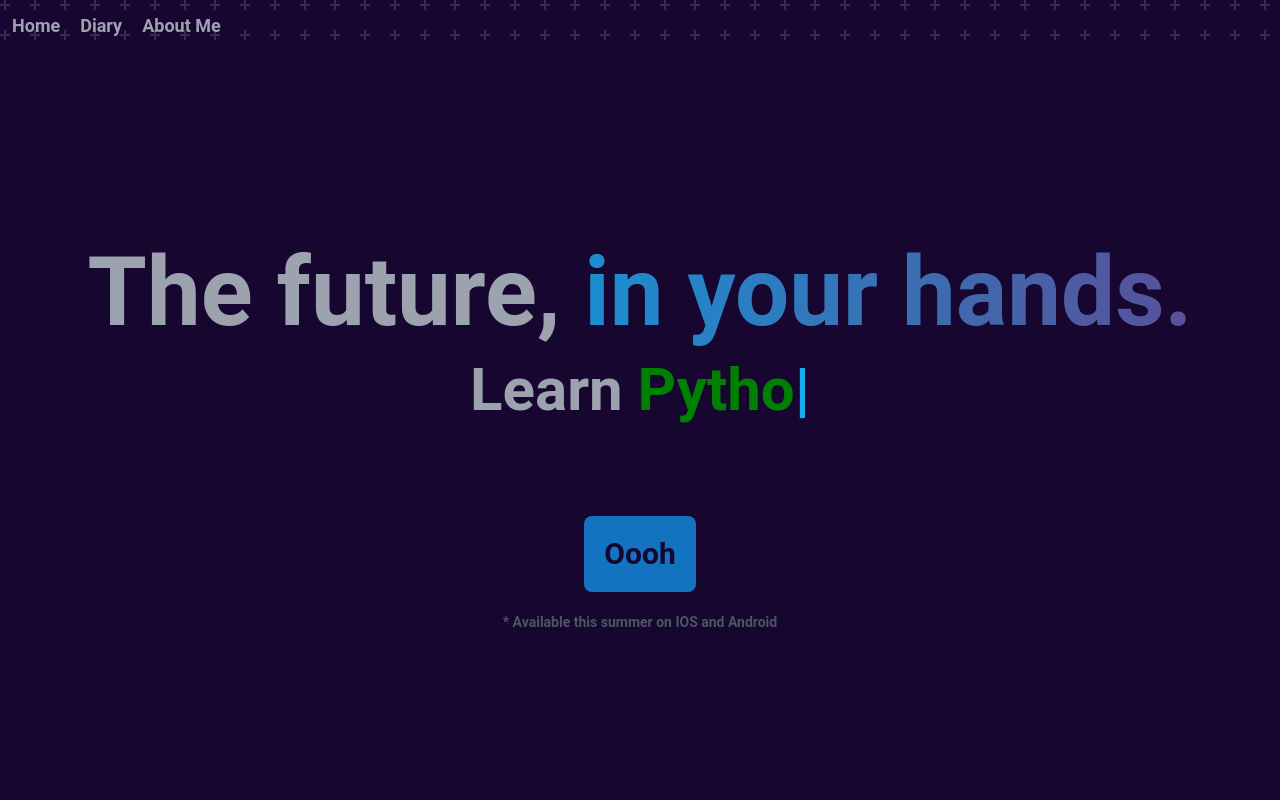
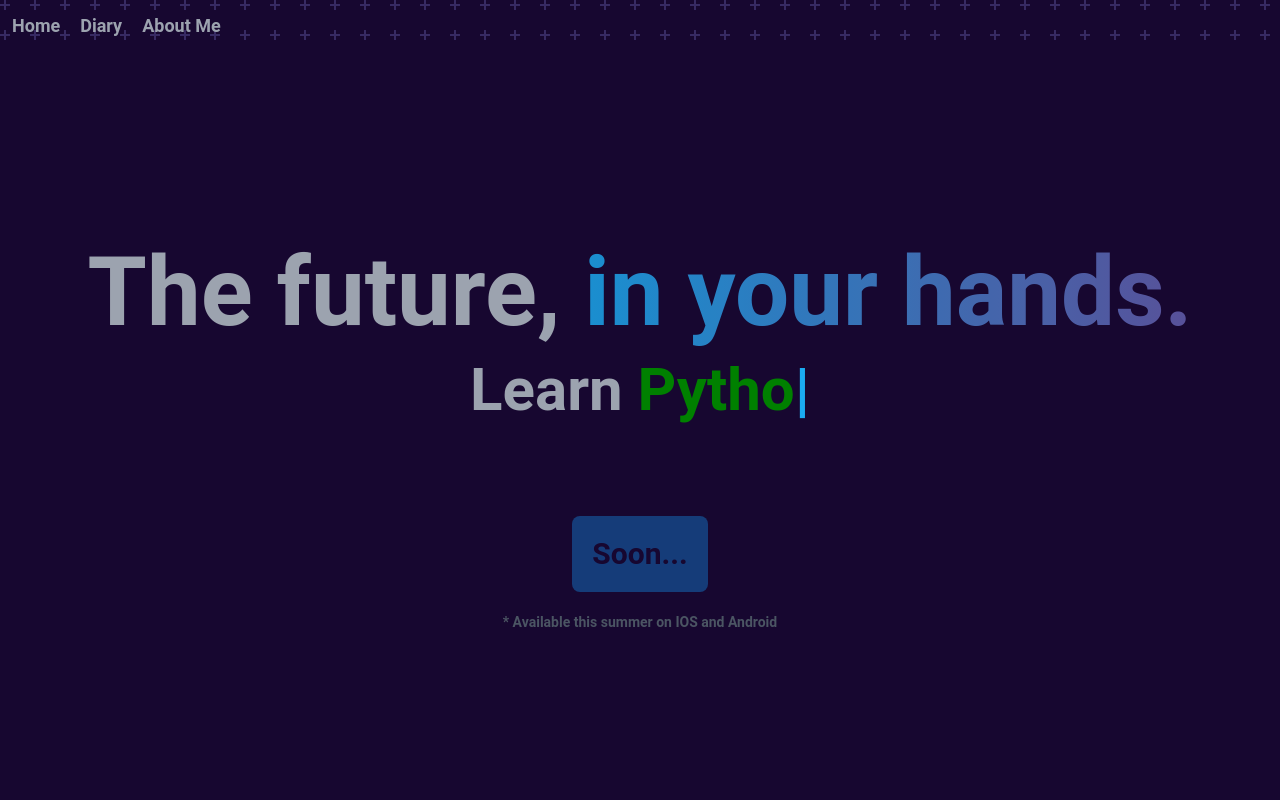
Before and after one commit to fibleep/code-blinx-next-frontend, a Next.js app: page / in a window 1280 px wide. Shown: the top 800 px of the page. Built offline with nearby package versions, Linux system fonts and the light colour scheme.

Commit message:
small fixes

```diff
--- a/src/app/diary/components/LoadingPost.js
+++ b/src/app/diary/components/LoadingPost.js
@@ -1,9 +1,9 @@
 const LoadingPost = () => {
 	return (
 		<div className='bg-gradient-to-r from-secondary to-accent rounded-xl p-8 text-background text-xl w-full'>
-			<div class='animate-pulse flex justify-between'>
-				<div class='h-2 w-52 bg-slate-700 rounded'></div>
-				<div class='h-2 w-24 bg-slate-700 rounded'></div>
+			<div className='animate-pulse flex justify-between'>
+				<div className='h-2 w-52 bg-slate-700 rounded'></div>
+				<div className='h-2 w-24 bg-slate-700 rounded'></div>
 			</div>
 		</div>
 	);
--- a/src/app/diary/page.js
+++ b/src/app/diary/page.js
@@ -10,11 +10,19 @@ export default async function Page() {
 
 	return (
 		<div className='flex flex-col items-center space-y-12 w-10/12 lg:w-6/12 mx-auto min-h-full py-2 my-24'>
-			<Suspense fallback={<LoadingPost></LoadingPost>}>
+			<Suspense
+				fallback={
+					<>
+						<LoadingPost />
+						<LoadingPost />
+						<LoadingPost />
+						<LoadingPost />
+					</>
+				}>
 				{pages.map((post, index) => (
-						<Post
-							post={post}
-							index={index}></Post>
+					<Post
+						post={post}
+						index={index}></Post>
 				))}
 			</Suspense>
 		</div>
--- a/src/app/page.js
+++ b/src/app/page.js
@@ -27,12 +27,8 @@ export default function Home() {
 					</h2>
 				</div>
 				<div className='flex flex-col'>
-					<button className='bg-accent text-background font-bold p-5 text-3xl rounded-lg mt-24 hover:shadow-lg  mx-auto hover:scale-110 transform transition duration-500 hover:bg-accent hover:shadow-accent hover:text-background'>
-						<a
-							href='https://youtu.be/zsBIuaBO0Qo'
-							target='_blank'>
-							Oooh
-						</a>
+					<button className='bg-accent/50 text-background font-bold p-5 text-3xl rounded-lg mt-24 mx-auto disabled'>
+						Soon...
 					</button>
 					<span className='text-sm text-gray-600 text-center mt-5'>
 						* Available this summer on IOS and Android
```
